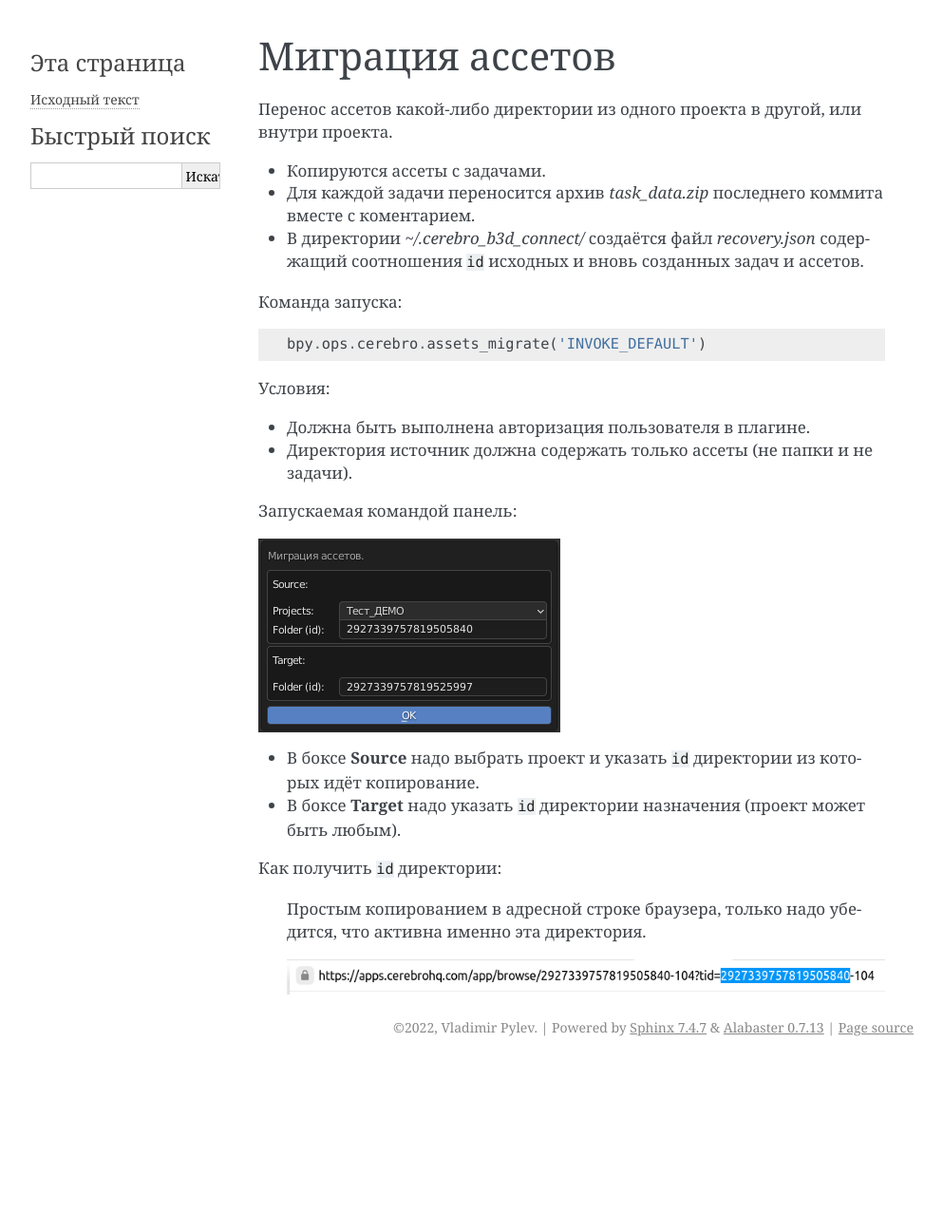
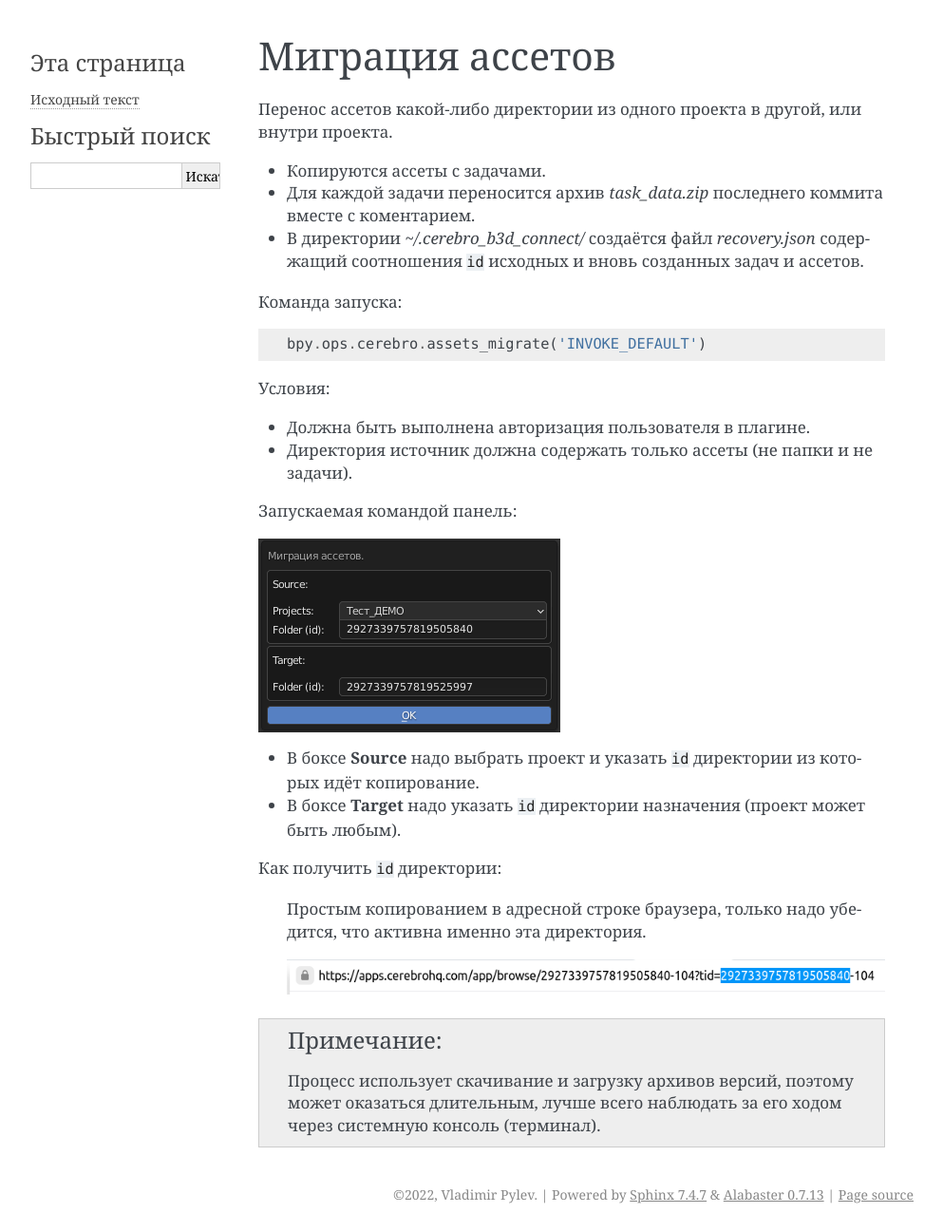
Before and after one commit to volodya-renderberg/cerebro-b3d-connect-manual, a Sphinx documentation site: the page built from docs/source/manual/tech_function/assets_migration.rst, in a window 1280 px wide. Shown: the whole page at 95% size, without its empty margins (148-1141 px from the left). Built offline with Sphinx 7.4.7, drawn with Linux system fonts in a browser that asks for light colours; before the commit the page ends 1121 px from its top, so only the background shows below that.

Commit message:
docs fix

```diff
--- a/docs/source/manual/tech_function/assets_migration.rst
+++ b/docs/source/manual/tech_function/assets_migration.rst
@@ -34,3 +34,5 @@
    Простым копированием в адресной строке браузера, только надо убедится, что активна именно эта директория.
 
    .. image:: ../../_static/images/get_folder_id.png
+
+.. note:: Процесс использует скачивание и загрузку архивов версий, поэтому может оказаться длительным, лучше всего наблюдать за его ходом через системную консоль (терминал).
```
